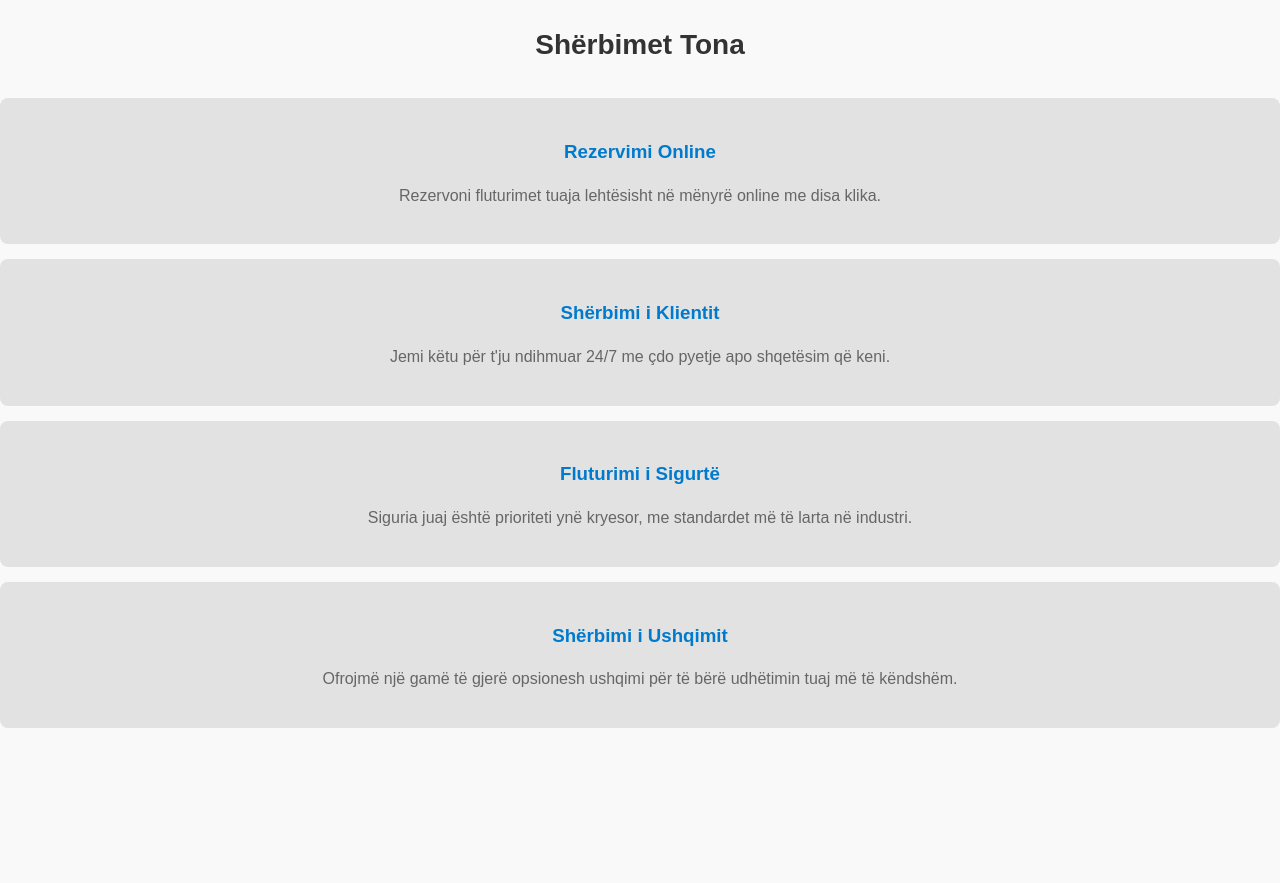
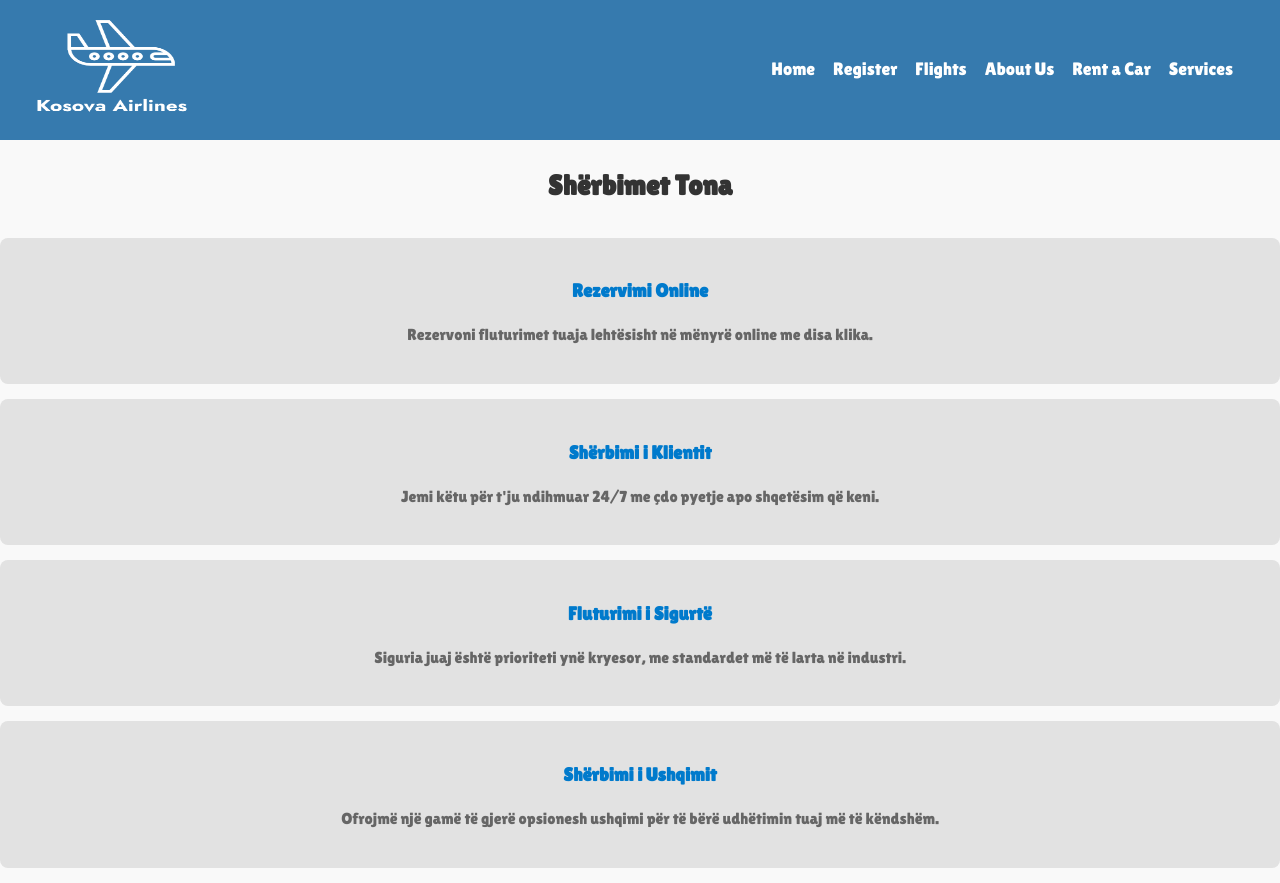
Before and after one commit to lorencii/Projekti.github.io, a plain HTML site: page services.html in a window 1280 px wide. Before the commit the page ends 800 px from the top, so only its background shows below. Drawn offline with Linux system fonts and the light colour scheme.

Commit message:
Update services.html

```diff
--- a/services.html
+++ b/services.html
@@ -5,8 +5,28 @@
     <meta name="viewport" content="width=device-width, initial-scale=1.0">
     <title>Shërbimet e Kompanisë Ajrore</title>
     <link rel="stylesheet" href="css/services.css">
+        <link rel="preconnect" href="https://fonts.googleapis.com">
+<link rel="preconnect" href="https://fonts.gstatic.com" crossorigin>
+<link href="https://fonts.googleapis.com/css2?family=Lilita+One&display=swap" rel="stylesheet">
 </head>
 <body>
+        <header>
+        <nav class="navbar">
+            <div class="logo">
+                <img src="css/logo.png" id="logoja1">
+            </div>
+    <ul>
+        <li>
+            <a href=index.html>Home</a>
+            <a href=register.html>Register</a>
+            <a href=flights.html>Flights</a>
+            <a href=about.html>About Us</a>
+            <a href="rent.html">Rent a Car</a>
+            <a href="services.html">Services</a>
+        </li>
+    </ul>
+        </nav>
+    </header>
     <section class="services">
         <div class="container">
             <h2>Shërbimet Tona</h2>
```
